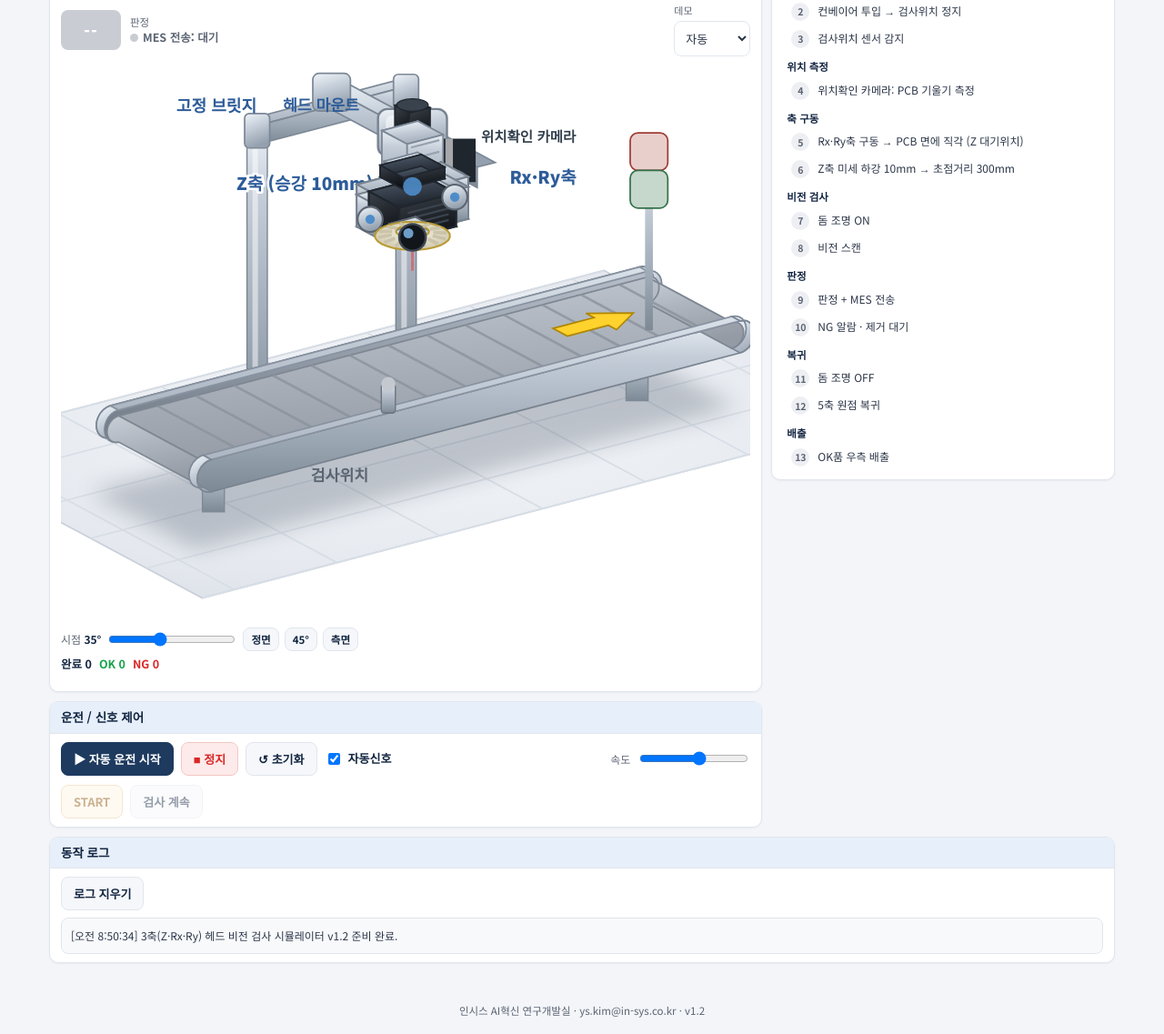
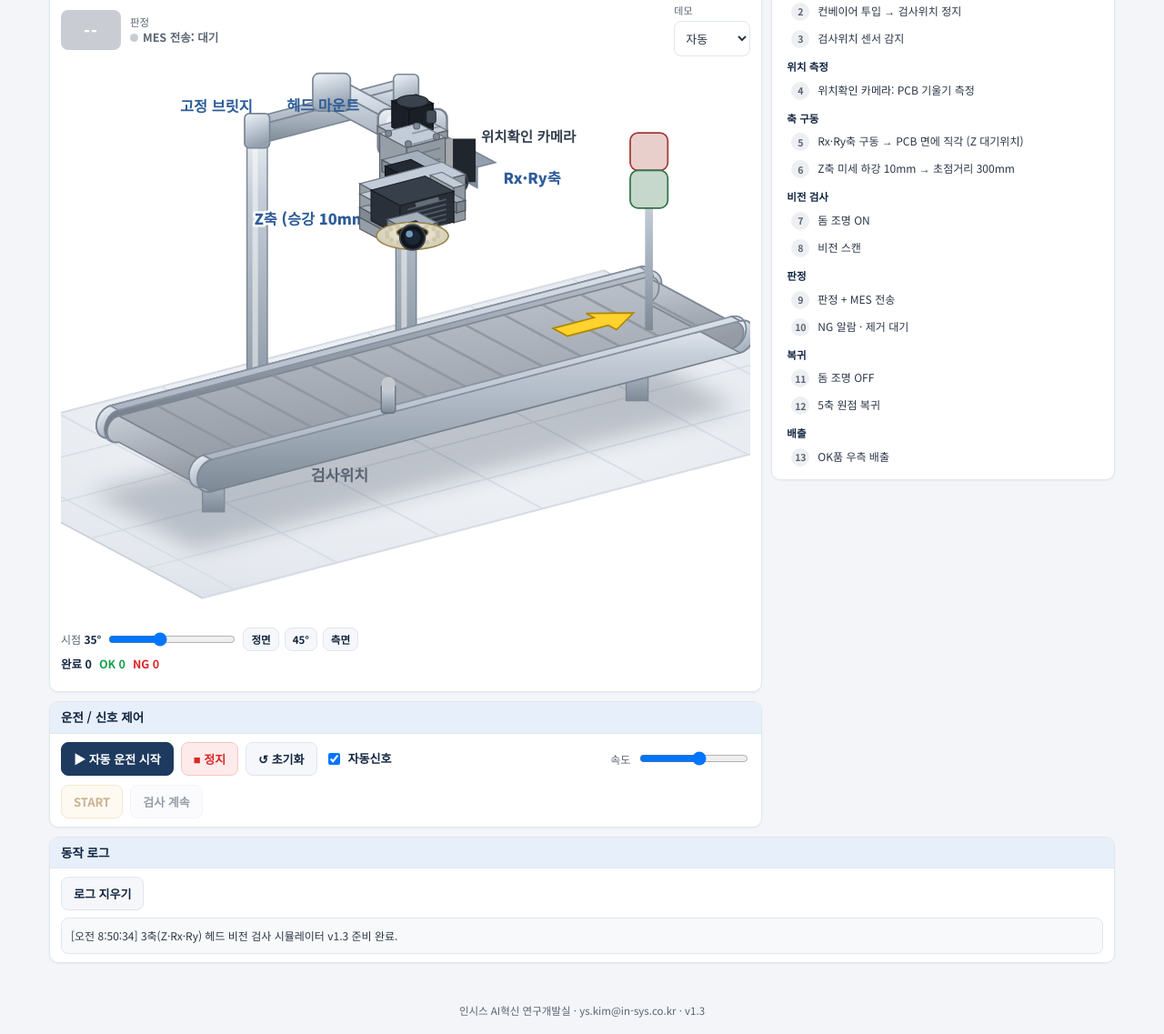
Before and after one commit to Insys-HQ/Insys-review, a plain HTML site: page 3axis.html in a window 1280 px wide. Shown: the part 177-1314 px from the top of the page at 91% size. Drawn offline with Linux system fonts and the light colour scheme.

Commit message:
3AXIS v1.3 - per-face shaded solid head with backface culling, remove bearing circles, unify font sizes

```diff
--- a/3axis.html
+++ b/3axis.html
@@ -185,7 +185,7 @@
   </section>
 </main>
 
-<footer>인시스 AI혁신 연구개발실 · ys.kim@in-sys.co.kr · v1.2</footer>
+<footer>인시스 AI혁신 연구개발실 · ys.kim@in-sys.co.kr · v1.3</footer>
 
 <script>
   // ===== 3D 월드 (X:컨베이어, Y:깊이, Z:높이) · 90 unit ≙ 300mm =====
@@ -298,14 +298,34 @@
     <filter id="fDrop" x="-40%" y="-40%" width="180%" height="180%"><feDropShadow dx="2" dy="4" stdDeviation="4" flood-color="#233046" flood-opacity=".33"/></filter>
   </defs>`;
 
-  // 깊이 정렬 3D 박스 (기울어진 헤드 좌표계에서도 가림이 정확)
-  function boxGen(M,u0,u1,v0,v1,n0,n1,fT,fS,st,sw){
-    const V=(u,v,n)=>PJ(M(u,v,n));
-    const c=[V(u0,v0,n0),V(u1,v0,n0),V(u1,v1,n0),V(u0,v1,n0),V(u0,v0,n1),V(u1,v0,n1),V(u1,v1,n1),V(u0,v1,n1)];
-    const F=[[0,1,2,3,fT],[7,6,5,4,fT],[0,1,5,4,fS],[3,2,6,7,fS],[0,3,7,4,fS],[1,2,6,5,fS]];
-    return F.map(f=>({d:(c[f[0]].d+c[f[1]].d+c[f[2]].d+c[f[3]].d)/4,
-                      s:quad(c[f[0]],c[f[1]],c[f[2]],c[f[3]],f[4],st,sw||1)}))
-            .sort((a,b)=>b.d-a.d).map(o=>o.s).join('');
+  // ── 솔리드 3D 박스 : 면 법선 기준 음영 + 후면 컬링 + 깊이 정렬 ──
+  const LGT={x:-0.40,y:-0.34,z:0.85};
+  function viewDir(){ const ty=VIEW.yaw*Math.PI/180, tp=VIEW.pitch*Math.PI/180;
+    return {x:Math.sin(ty)*Math.cos(tp), y:Math.cos(ty)*Math.cos(tp), z:-Math.sin(tp)}; }
+  const shadeCol=(b,k)=>`rgb(${b.map(v=>Math.max(0,Math.min(255,Math.round(v*k)))).join(',')})`;
+  const MAT={alu:[186,196,208], steel:[158,169,183], dark:[52,60,71], black:[34,40,49], gold:[196,168,88]};
+  function solid(M,u0,u1,v0,v1,n0,n1,base,sw){
+    const cw=[[u0,v0,n0],[u1,v0,n0],[u1,v1,n0],[u0,v1,n0],[u0,v0,n1],[u1,v0,n1],[u1,v1,n1],[u0,v1,n1]]
+              .map(a=>M(a[0],a[1],a[2]));
+    const cs=cw.map(PJ);
+    const bc={X:0,Y:0,Z:0}; cw.forEach(q=>{bc.X+=q.X/8;bc.Y+=q.Y/8;bc.Z+=q.Z/8;});
+    const F=[[0,1,2,3],[4,5,6,7],[0,1,5,4],[3,2,6,7],[0,3,7,4],[1,2,6,5]];
+    const vd=viewDir(), out=[];
+    F.forEach(f=>{
+      const a=cw[f[0]], b=cw[f[1]], c=cw[f[2]];
+      let nx=(b.Y-a.Y)*(c.Z-b.Z)-(b.Z-a.Z)*(c.Y-b.Y);
+      let ny=(b.Z-a.Z)*(c.X-b.X)-(b.X-a.X)*(c.Z-b.Z);
+      let nz=(b.X-a.X)*(c.Y-b.Y)-(b.Y-a.Y)*(c.X-b.X);
+      const nl=Math.hypot(nx,ny,nz)||1; nx/=nl; ny/=nl; nz/=nl;
+      const fc={X:(cw[f[0]].X+cw[f[2]].X)/2,Y:(cw[f[0]].Y+cw[f[2]].Y)/2,Z:(cw[f[0]].Z+cw[f[2]].Z)/2};
+      if(nx*(fc.X-bc.X)+ny*(fc.Y-bc.Y)+nz*(fc.Z-bc.Z)<0){ nx=-nx; ny=-ny; nz=-nz; }
+      if(nx*vd.x+ny*vd.y+nz*vd.z > -0.03) return;                     // 후면 컬링
+      const lam=Math.max(0, nx*LGT.x+ny*LGT.y+nz*LGT.z);
+      const k=0.60+0.52*lam;
+      const d=(cs[f[0]].d+cs[f[1]].d+cs[f[2]].d+cs[f[3]].d)/4;
+      out.push({d, s:quad(cs[f[0]],cs[f[1]],cs[f[2]],cs[f[3]],shadeCol(base,k),shadeCol(base,k*0.62),sw||0.7)});
+    });
+    return out.sort((a,b)=>b.d-a.d).map(o=>o.s).join('');
   }
   const scene=$('scene');
   function draw(){
@@ -399,7 +419,7 @@
         s+=`<line x1="${t1.x.toFixed(1)}" y1="${t1.y.toFixed(1)}" x2="${t2.x.toFixed(1)}" y2="${t2.y.toFixed(1)}" stroke="#7FC98A" stroke-width=".7" opacity=".33"/>`; }
       [[-34,-3,'#E3B93C',7],[-12,-3,'#48535F',11],[14,-3,'#C0463A',6],[32,-3,'#3A4550',8]].forEach(q=>{
         s+=quad(PJ(pcbPt(q[0],q[1],4)),PJ(pcbPt(q[0]+q[3],q[1],4)),PJ(pcbPt(q[0]+q[3],q[1]+5,4)),PJ(pcbPt(q[0],q[1]+5,4)),q[2],'#00000033',.6); });
-      { const q=PJ(pcbPt(68,0,4)); s+=`<text x="${(q.x+8).toFixed(1)}" y="${(q.y+4).toFixed(1)}" font-size="9.5" font-weight="900" fill="#1F6B2A" paint-order="stroke" stroke="#FFFFFF" stroke-width="3" stroke-linejoin="round">PCB 기판</text>`; }
+      { const q=PJ(pcbPt(68,0,4)); s+=`<text x="${(q.x+8).toFixed(1)}" y="${(q.y+4).toFixed(1)}" font-size="9" font-weight="900" fill="#1F6B2A" paint-order="stroke" stroke="#FFFFFF" stroke-width="3" stroke-linejoin="round">PCB 기판</text>`; }
 
       // ① 케이스 하부 (앞쪽)
       s+=`<polygon points="${ell(0,-30,63,13,0)}" fill="url(#gCase)" stroke="#0B0E11" stroke-width="1.2"/>`;
@@ -429,12 +449,12 @@
     { const q=P(BRIDGE_X,GY_B,BRIDGE_Z+XZ);
       s+=`<rect x="${(q.x-12).toFixed(1)}" y="${(q.y-12).toFixed(1)}" width="24" height="24" rx="4" fill="url(#gSteel)" stroke="#7C8896"/>`; }
     { const bl=P(BRIDGE_X-GXS,GY_B,BRIDGE_Z);
-      s+=`<text x="${(bl.x-26).toFixed(1)}" y="${(bl.y-12).toFixed(1)}" text-anchor="middle" font-size="10.5" font-weight="900" fill="#2D5C99">고정 브릿지</text>`; }
+      s+=`<text x="${(bl.x-26).toFixed(1)}" y="${(bl.y-12).toFixed(1)}" text-anchor="middle" font-size="9.5" font-weight="900" fill="#2D5C99">고정 브릿지</text>`; }
     // 헤드 마운트 블록
     { const q=P(ax,ay,BRIDGE_Z+XZ);
       s+=`<rect x="${(q.x-22).toFixed(1)}" y="${(q.y-17).toFixed(1)}" width="44" height="30" rx="6" fill="url(#gSteel)" stroke="#77838F" stroke-width="1.4"/>`;
       s+=`<rect x="${(q.x-17).toFixed(1)}" y="${(q.y-13).toFixed(1)}" width="10" height="21" rx="4" fill="#FFFFFF" opacity=".5"/>`;
-      s+=`<text x="${(q.x-34).toFixed(1)}" y="${(q.y-16).toFixed(1)}" text-anchor="end" font-size="10" font-weight="900" fill="#2D5C99">헤드 마운트</text>`; }
+      s+=`<text x="${(q.x-34).toFixed(1)}" y="${(q.y-16).toFixed(1)}" text-anchor="end" font-size="9.5" font-weight="900" fill="#2D5C99">헤드 마운트</text>`; }
 
     // ── 위치확인 카메라 (X캐리지에 고정, 수직 하향) ──
     const pcTop=P(ax+34,ay,BRIDGE_Z+XZ-10), pcBot=P(ax+34,ay,BRIDGE_Z+XZ-40);
@@ -450,52 +470,59 @@
 
     // ── Z축 리니어 액추에이터 (월드 수직) ──
     const MW=(x,y,z)=>({X:ax+x, Y:ay+y, Z:z});
-    const zTopZ=BRIDGE_Z+XZ-6, zHousB=BRIDGE_Z-28;
-    s+=boxGen(MW,-8,8,-8,8,zTopZ+8,zTopZ+26,'url(#gCam)','url(#gCase)','#20262E',1);   // 서보 모터
-    { const q=P(ax,ay,zTopZ+27);
-      s+=`<ellipse cx="${q.x.toFixed(1)}" cy="${q.y.toFixed(1)}" rx="10" ry="4" fill="#39424D" stroke="#20262E" stroke-width=".8"/>`; }
-    s+=boxGen(MW,-14,14,-14,14,zHousB,zTopZ+8,'url(#gAluT)','url(#gAluF)','#7C8896',1); // 고정 하우징
-    for(let k=0;k<5;k++){ const a=P(ax-11,ay-14.2,zHousB+8+k*8), b=P(ax+11,ay-14.2,zHousB+8+k*8);  // LM 레일 눈금
-      s+=`<line x1="${a.x.toFixed(1)}" y1="${a.y.toFixed(1)}" x2="${b.x.toFixed(1)}" y2="${b.y.toFixed(1)}" stroke="#98A2AE" stroke-width="1.3"/>`; }
-    s+=boxGen(MW,-9,9,-9,9,az+16,zHousB+2,'url(#gSteel)','url(#gSteel)','#77838F',1);  // 승강 램
-    { const zl=P(ax-28,ay-24,zHousB+18);
-      s+=`<text x="${(zl.x-16).toFixed(1)}" y="${zl.y.toFixed(1)}" text-anchor="end" font-size="11" font-weight="900" fill="#2D5C99" paint-order="stroke" stroke="#FFFFFF" stroke-width="3" stroke-linejoin="round">Z축 (승강 10mm)</text>`; }
+    const zTopZ=BRIDGE_Z+XZ-6, zHousB=BRIDGE_Z-30;
+    s+=solid(MW,-16,16,-16,16,zTopZ+6,zTopZ+11,MAT.alu);                 // 모터 플랜지
+    s+=solid(MW,-9.5,9.5,-9.5,9.5,zTopZ+11,zTopZ+29,MAT.black);          // 서보 모터
+    { const q=P(ax,ay,zTopZ+29.6);
+      s+=`<ellipse cx="${q.x.toFixed(1)}" cy="${q.y.toFixed(1)}" rx="10" ry="4" fill="rgb(58,66,77)" stroke="rgb(30,36,44)" stroke-width=".7"/>`;
+      const cg=P(ax+11,ay-5,zTopZ+18);
+      s+=`<rect x="${(cg.x-3).toFixed(1)}" y="${(cg.y-4).toFixed(1)}" width="6" height="8" rx="1.6" fill="rgb(70,78,90)" stroke="rgb(40,46,55)" stroke-width=".6"/>`; }
+    s+=solid(MW,-15,15,-15,15,zHousB,zTopZ+6,MAT.alu);                   // 고정 하우징
+    { for(let k=0;k<7;k++){ const zz=zHousB+7+k*7.5;                     // T슬롯 프로파일 홈
+        const a=P(ax-11,ay-15.3,zz), b=P(ax+11,ay-15.3,zz);
+        s+=`<line x1="${a.x.toFixed(1)}" y1="${a.y.toFixed(1)}" x2="${b.x.toFixed(1)}" y2="${b.y.toFixed(1)}" stroke="rgba(70,80,94,.42)" stroke-width="1"/>`; }
+      const r1=P(ax-6,ay-15.4,zHousB+4), r2=P(ax-6,ay-15.4,zTopZ+2);     // LM 레일
+      s+=`<line x1="${r1.x.toFixed(1)}" y1="${r1.y.toFixed(1)}" x2="${r2.x.toFixed(1)}" y2="${r2.y.toFixed(1)}" stroke="rgb(196,204,214)" stroke-width="3.4"/>`;
+      s+=`<line x1="${r1.x.toFixed(1)}" y1="${r1.y.toFixed(1)}" x2="${r2.x.toFixed(1)}" y2="${r2.y.toFixed(1)}" stroke="rgb(126,137,152)" stroke-width="1.1"/>`;
+      [[-11,-11],[11,-11],[-11,11],[11,11]].forEach(([bx,by])=>{         // 체결 볼트
+        const q=P(ax+bx,ay+by,zTopZ+6.4);
+        s+=`<circle cx="${q.x.toFixed(1)}" cy="${q.y.toFixed(1)}" r="2" fill="rgb(126,136,150)" stroke="rgb(88,97,109)" stroke-width=".6"/>`; }); }
+    s+=solid(MW,-9.5,9.5,-9.5,9.5,az+14,zHousB+2,MAT.steel);             // 승강 램
+    { const zl=P(ax-38,ay-34,zHousB+2);
+      s+=`<text x="${(zl.x-14).toFixed(1)}" y="${zl.y.toFixed(1)}" text-anchor="end" font-size="9.5" font-weight="900" fill="#2D5C99" paint-order="stroke" stroke="#FFFFFF" stroke-width="3" stroke-linejoin="round">Z축 (승강 10mm)</text>`; }
 
     // ── Rx·Ry 2축 짐벌 + 비전 카메라 ──
     const MH=(u,v,n)=>({X:ax+B.u.X*u+B.v.X*v-B.n.X*n, Y:ay+B.u.Y*u+B.v.Y*v-B.n.Y*n, Z:az+B.u.Z*u+B.v.Z*v-B.n.Z*n});
     const pv=P(ax,ay,az);
-    { const ti=PJ(MH(0,0,58)), vr=P(ax,ay,az-58);   // 수직 기준선 / 광축(기울기 지시)
-      s+=`<line x1="${pv.x.toFixed(1)}" y1="${pv.y.toFixed(1)}" x2="${vr.x.toFixed(1)}" y2="${vr.y.toFixed(1)}" stroke="#9AA6B4" stroke-width="1.1" stroke-dasharray="3 3"/>`;
-      s+=`<line x1="${pv.x.toFixed(1)}" y1="${pv.y.toFixed(1)}" x2="${ti.x.toFixed(1)}" y2="${ti.y.toFixed(1)}" stroke="#E5484D" stroke-width="1.8" opacity=".55"/>`; }
-    s+=boxGen(MH,-13,13,-13,13,-16,-2,'url(#gAluT)','url(#gAluF)','#7C8896',1);        // 틸트 베이스(램 연결)
-    s+=boxGen(MH,-33,33,-15,15,-4,3,'url(#gSteel)','url(#gAluF)','#77838F',1.2);       // Rx 요크 상단 바
-    [-1,1].forEach(sx=>{ s+=boxGen(MH,sx*24,sx*33,-15,15,3,25,'url(#gSteel)','url(#gAluF)','#77838F',1.1); });  // Rx 요크 암
-    s+=boxGen(MH,-22,22,-17,17,4,27,'url(#gCam)','url(#gCase)','#20262E',1.2);         // 카메라 본체
-    { const rb=PJ(MH(-16,-17.4,10)), rb2=PJ(MH(16,-17.4,10));                          // 본체 방열핀
-      for(let k=0;k<4;k++){ const a=PJ(MH(-16,-17.4,9+k*4)), b=PJ(MH(16,-17.4,9+k*4));
-        s+=`<line x1="${a.x.toFixed(1)}" y1="${a.y.toFixed(1)}" x2="${b.x.toFixed(1)}" y2="${b.y.toFixed(1)}" stroke="#3A434E" stroke-width="1.3"/>`; } }
-    [-1,1].forEach(sx=>{ const q=PJ(MH(sx*33,0,15));                                    // Ry 베어링 보스
-      s+=`<circle cx="${q.x.toFixed(1)}" cy="${q.y.toFixed(1)}" r="8" fill="url(#gSteel)" stroke="#5B6470" stroke-width="1.2"/>`;
-      s+=`<circle cx="${q.x.toFixed(1)}" cy="${q.y.toFixed(1)}" r="3" fill="#4E8CC9"/>`; });
-    s+=boxGen(MH,-16,16,-13,13,-6,-14,'url(#gCam)','url(#gCase)','#20262E',1);          // Rx 서보(상부)
-    s+=boxGen(MH,-10,10,-11,11,27,33,'url(#gSteel)','url(#gAluF)','#5B6470',1.1);       // 렌즈 경통
-    { const q=PJ(MH(0,0,33));
-      s+=`<ellipse cx="${q.x.toFixed(1)}" cy="${q.y.toFixed(1)}" rx="12" ry="4.6" fill="url(#gAluT)" stroke="#7C8896"/>`; }
-    { const q=P(ax,ay,az);
-      s+=`<circle cx="${q.x.toFixed(1)}" cy="${q.y.toFixed(1)}" r="6" fill="#4E8CC9" opacity=".9"/>`;
-      s+=`<text x="${(q.x+62).toFixed(1)}" y="${(q.y-2).toFixed(1)}" font-size="11" font-weight="900" fill="#2D5C99" paint-order="stroke" stroke="#FFFFFF" stroke-width="3" stroke-linejoin="round">Rx·Ry축</text>`; }
-    // ── 돔 조명(링) ──
-    { const DR=24, N=28, out=[], inn=[];
+    { const ti=PJ(MH(0,0,44)), vr=P(ax,ay,az-44);                        // 수직 기준 / 광축
+      s+=`<line x1="${pv.x.toFixed(1)}" y1="${pv.y.toFixed(1)}" x2="${vr.x.toFixed(1)}" y2="${vr.y.toFixed(1)}" stroke="#9AA6B4" stroke-width="1" stroke-dasharray="3 3"/>`;
+      s+=`<line x1="${pv.x.toFixed(1)}" y1="${pv.y.toFixed(1)}" x2="${ti.x.toFixed(1)}" y2="${ti.y.toFixed(1)}" stroke="#E5484D" stroke-width="1.4" opacity=".4"/>`; }
+    s+=solid(MH,-14,14,-14,14,-17,-9,MAT.steel);                         // 램 결합 플랜지
+    s+=solid(MH,-10,10,-16,16,-11,-3,MAT.black);                         // Rx 감속기 하우징
+    s+=solid(MH,-32,32,-13,13,-5,2,MAT.alu);                             // Rx 요크 상단 바
+    [-1,1].forEach(sx=>{ s+=solid(MH,sx*23,sx*32,-13,13,2,26,MAT.alu); });  // Rx 요크 암
+    [-1,1].forEach(sx=>{ s+=solid(MH,sx*24,sx*31,-14.5,14.5,12,19,MAT.steel); });  // Ry 베어링 시트
+    s+=solid(MH,-21,21,-16,16,3,24,MAT.dark);                            // 카메라 본체
+    { for(let k=0;k<6;k++){ const a=PJ(MH(-15,-16.3,7+k*3.4)), b=PJ(MH(15,-16.3,7+k*3.4));   // 방열핀
+        s+=`<line x1="${a.x.toFixed(1)}" y1="${a.y.toFixed(1)}" x2="${b.x.toFixed(1)}" y2="${b.y.toFixed(1)}" stroke="rgba(120,132,148,.5)" stroke-width="1"/>`; }
+      const idp=PJ(MH(-9,-16.4,5.2)), idp2=PJ(MH(9,-16.4,5.2));          // 명판
+      s+=`<line x1="${idp.x.toFixed(1)}" y1="${idp.y.toFixed(1)}" x2="${idp2.x.toFixed(1)}" y2="${idp2.y.toFixed(1)}" stroke="rgb(150,160,174)" stroke-width="2.6" opacity=".55"/>`; }
+    s+=solid(MH,-11.5,11.5,-11.5,11.5,24,28.5,MAT.steel);                // 렌즈 마운트
+    s+=solid(MH,-8.5,8.5,-8.5,8.5,28.5,33,MAT.black);                    // 렌즈 경통
+    // ── 돔 링 조명 ──
+    { const DR=23, N=32, out=[], inn=[];
       for(let i=0;i<N;i++){ const a=2*Math.PI*i/N;
         out.push(PJ(MH(DR*Math.cos(a),DR*Math.sin(a),HEAD-1)));
-        inn.push(PJ(MH(10.5*Math.cos(a),10.5*Math.sin(a),HEAD-4))); }
-      s+=`<path d="M${out.map(pt).join(' L')} Z M${inn.slice().reverse().map(pt).join(' L')} Z" fill="${lightOn?'url(#gDomeOn)':'url(#gDomeOff)'}" fill-rule="evenodd" stroke="#B99B34" stroke-width="1.2"${lightOn?' filter="url(#fGlow)"':''}/>`;
+        inn.push(PJ(MH(10*Math.cos(a),10*Math.sin(a),HEAD-3.4))); }
+      s+=`<path d="M${out.map(pt).join(' L')} Z M${inn.slice().reverse().map(pt).join(' L')} Z" fill="${lightOn?'url(#gDomeOn)':'url(#gDomeOff)'}" fill-rule="evenodd" stroke="rgb(150,132,74)" stroke-width=".9"${lightOn?' filter="url(#fGlow)"':''}/>`;
       for(let i=0;i<N;i+=2){ const a=2*Math.PI*i/N;
-        const q1=PJ(MH(22*Math.cos(a),22*Math.sin(a),HEAD-1.4)), q2=PJ(MH(13.5*Math.cos(a),13.5*Math.sin(a),HEAD-2.6));
-        s+=`<line x1="${q1.x.toFixed(1)}" y1="${q1.y.toFixed(1)}" x2="${q2.x.toFixed(1)}" y2="${q2.y.toFixed(1)}" stroke="${lightOn?'#FFF3C4':'#C9C2A8'}" stroke-width="2.2" opacity=".9"/>`; }
-      s+=`<circle cx="${pL.x.toFixed(1)}" cy="${pL.y.toFixed(1)}" r="8.5" fill="#12161B" stroke="#3C4652" stroke-width="1.4"/>`;
-      s+=`<circle cx="${(pL.x-2.6).toFixed(1)}" cy="${(pL.y-2.6).toFixed(1)}" r="3.2" fill="#7FB4E6" opacity=".85"/>`;
-    }
+        const q=PJ(MH(16.5*Math.cos(a),16.5*Math.sin(a),HEAD-2));
+        s+=`<circle cx="${q.x.toFixed(1)}" cy="${q.y.toFixed(1)}" r="1.5" fill="${lightOn?'#FFF6D2':'#CFC8AE'}"/>`; }
+      s+=`<circle cx="${pL.x.toFixed(1)}" cy="${pL.y.toFixed(1)}" r="8" fill="#12161B" stroke="#39424D" stroke-width="1.1"/>`;
+      s+=`<circle cx="${pL.x.toFixed(1)}" cy="${pL.y.toFixed(1)}" r="5" fill="#1B2735"/>`;
+      s+=`<circle cx="${(pL.x-2).toFixed(1)}" cy="${(pL.y-2.2).toFixed(1)}" r="2.2" fill="#8CC0EC" opacity=".75"/>`; }
+    { const q=P(ax,ay,az);
+      s+=`<text x="${(q.x+58).toFixed(1)}" y="${(q.y-2).toFixed(1)}" font-size="9.5" font-weight="900" fill="#2D5C99" paint-order="stroke" stroke="#FFFFFF" stroke-width="3" stroke-linejoin="round">Rx·Ry축</text>`; }
 
     // ── 초점축/거리 ──
     let mmNow=null;
@@ -505,7 +532,7 @@
       s+=`<line x1="${pL.x.toFixed(1)}" y1="${pL.y.toFixed(1)}" x2="${pc.x.toFixed(1)}" y2="${pc.y.toFixed(1)}" stroke="#2D5C99" stroke-width="1.5" stroke-dasharray="5 4" opacity=".9"/>`;
       const mx=((pL.x+pc.x)/2+11), my=((pL.y+pc.y)/2);
       s+=`<rect x="${(mx-4).toFixed(1)}" y="${(my-11).toFixed(1)}" width="52" height="15" rx="4" fill="#FFFFFFCC"/>`;
-      s+=`<text x="${mx.toFixed(1)}" y="${my.toFixed(1)}" font-size="10.5" font-weight="900" fill="#2D5C99">${mmNow.toFixed(0)}mm</text>`;
+      s+=`<text x="${mx.toFixed(1)}" y="${my.toFixed(1)}" font-size="9.5" font-weight="900" fill="#2D5C99">${mmNow.toFixed(0)}mm</text>`;
     }
     if(scanT>=0 && pcbOn){
       const u=-58+116*scanT, hv=13*Math.sqrt(Math.max(0,1-(u/60)**2));
@@ -687,7 +714,7 @@
   $('btnSide').addEventListener('click',()=>setYaw(90));
 
   draw(); renderSteps(); updateSigBtns();
-  addLog('3축(Z·Rx·Ry) 헤드 비전 검사 시뮬레이터 v1.2 준비 완료.');
+  addLog('3축(Z·Rx·Ry) 헤드 비전 검사 시뮬레이터 v1.3 준비 완료.');
 </script>
 
 <script>
```
